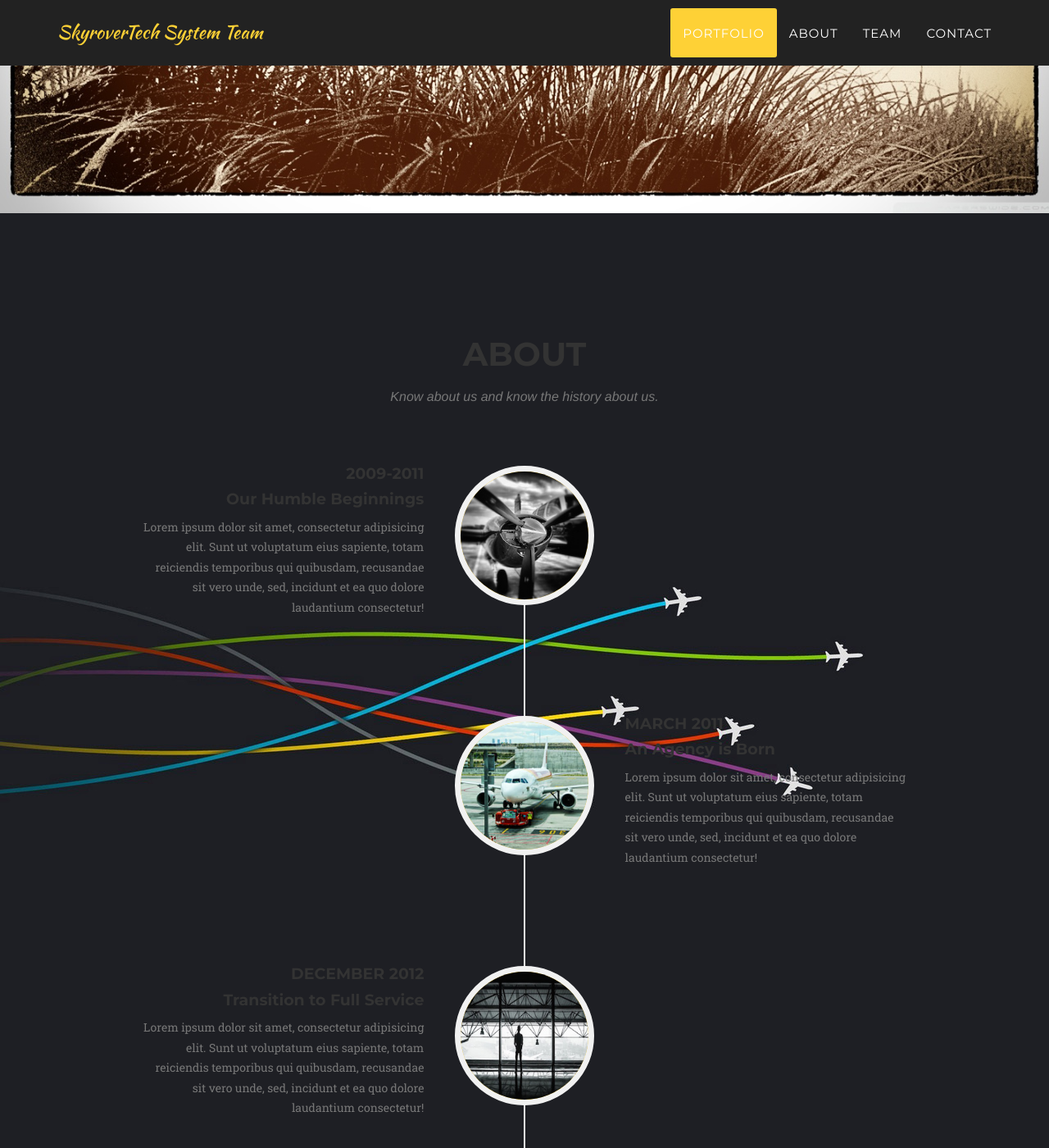
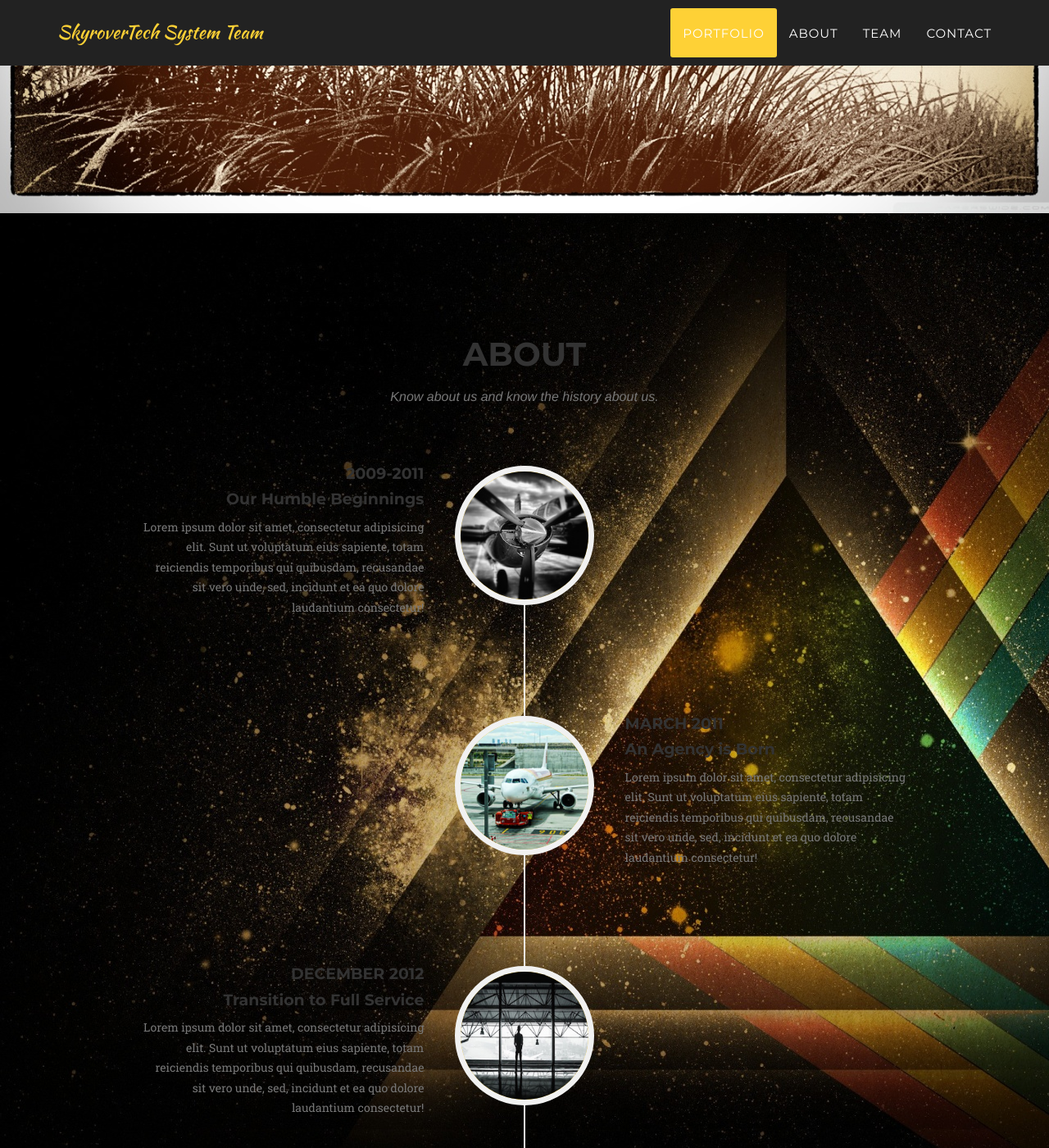
Before and after one commit to SkyroverTech/skyrovertech.github.io, a Jekyll site: the page built from index.html, in a window 1280 px wide and 1400 px high, scrolled down 1309 px. Shown: the whole window at 82% size. Built offline with Jekyll 4.4.1, drawn with Linux system fonts in a browser that asks for light colours; some web fonts are replaced.

Commit message:
agency.css

```diff
--- a/_includes/css/agency.css
+++ b/_includes/css/agency.css
@@ -445,7 +445,7 @@ section h3.section-subheading {
 }
 
 #about {
-    background-image: url(../img/header-bg.jpg);
+    background-image: url(../img/about-bg.jpg);
 }
 
 .timeline {
@@ -649,7 +649,7 @@ section h3.section-subheading {
 }
 
 #team {
-    background-image: url(../img/header-bg.jpg);
+    background-image: url(../img/team-bg.jpg);
 }
 
 .team {
```
